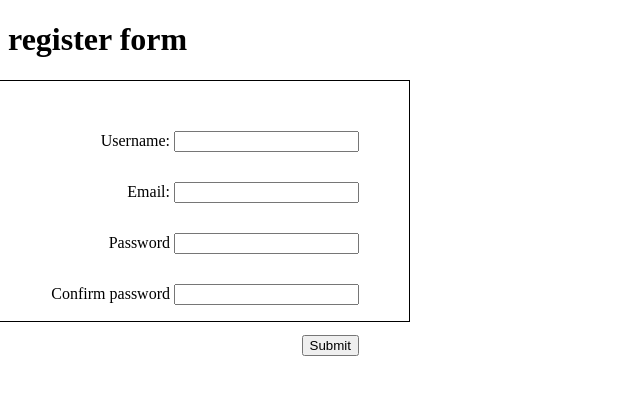
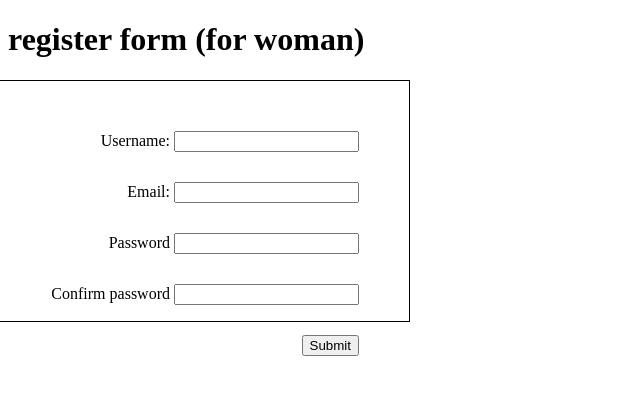
Before and after one commit to skdilraj/project4, a plain HTML site: page index.html in a window 1280 px wide. Shown: the whole page, without its empty margins (0-640 px from the left). Drawn offline with Linux system fonts and the light colour scheme.

Commit message:
register for woman

```diff
--- a/index.html
+++ b/index.html
@@ -22,7 +22,7 @@
     <!-- <section id="main">
 
     </section> -->
-    <h1>register form</h1>
+    <h1>register form (for woman)</h1>
     <form action="" onsubmit="sendData(e)">
         <label for="username">Username:</label>
         <input type="text" id="username" required>
```
